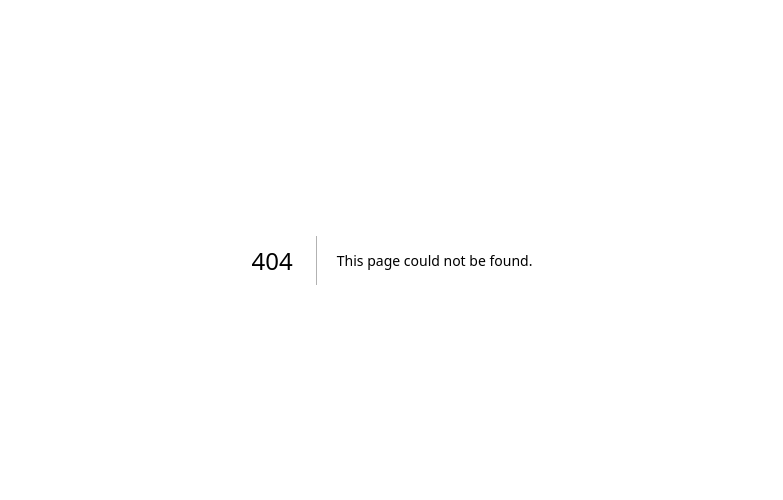
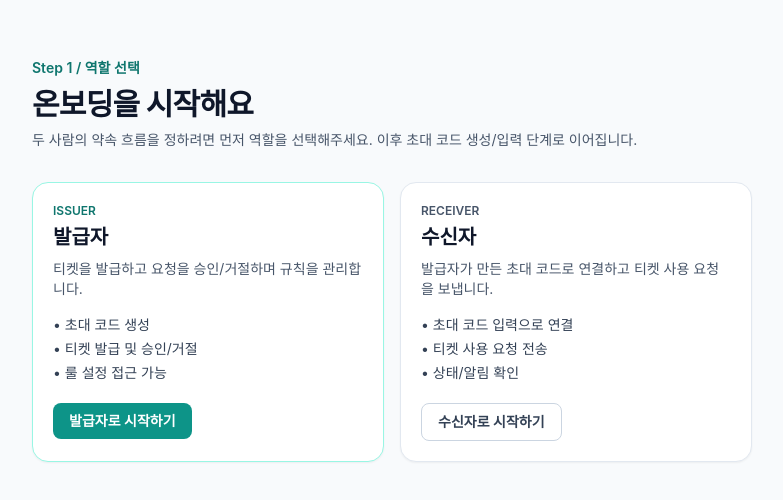
Before and after one commit to kimwoongjin/ticket-bar, a Next.js app: page /onboarding in a window 1280 px wide. Before the commit this address had no page. Shown: the part 140-640 px from the top of the page, without its empty margins (248-1031 px from the left). Built offline with nearby package versions, Linux system fonts and the light colour scheme.

Commit message:
온보딩 역할 선택 화면 추가
wireframes 톤에 맞춰 발급자/수신자 선택 카드와 다음 단계 진입 링크를 구성했다.

Ultraworked with [Sisyphus](https://github.com/code-yeongyu/oh-my-openagent)

Co-authored-by: Sisyphus <clio-agent@sisyphuslabs.ai>

```diff
--- /dev/null
+++ b/src/app/onboarding/page.tsx
@@ -0,0 +1,58 @@
+import Link from 'next/link';
+
+const OnboardingPage = () => {
+  return (
+    <main className="mx-auto flex min-h-screen w-full max-w-3xl flex-col justify-center gap-8 px-6 py-10">
+      <section className="space-y-2">
+        <p className="text-sm font-semibold text-teal-700">Step 1 / 역할 선택</p>
+        <h1 className="text-3xl font-bold tracking-tight text-slate-900">온보딩을 시작해요</h1>
+        <p className="text-sm text-slate-600">
+          두 사람의 약속 흐름을 정하려면 먼저 역할을 선택해주세요. 이후 초대 코드 생성/입력 단계로
+          이어집니다.
+        </p>
+      </section>
+
+      <section className="grid gap-4 md:grid-cols-2">
+        <article className="rounded-2xl border border-teal-200 bg-white p-5 shadow-sm">
+          <p className="text-xs font-semibold text-teal-700">ISSUER</p>
+          <h2 className="mt-1 text-xl font-bold text-slate-900">발급자</h2>
+          <p className="mt-2 text-sm text-slate-600">
+            티켓을 발급하고 요청을 승인/거절하며 규칙을 관리합니다.
+          </p>
+          <ul className="mt-4 space-y-1 text-sm text-slate-700">
+            <li>• 초대 코드 생성</li>
+            <li>• 티켓 발급 및 승인/거절</li>
+            <li>• 룰 설정 접근 가능</li>
+          </ul>
+          <Link
+            href="/onboarding/create"
+            className="mt-5 inline-flex rounded-lg bg-teal-600 px-4 py-2 text-sm font-semibold text-white transition hover:bg-teal-700"
+          >
+            발급자로 시작하기
+          </Link>
+        </article>
+
+        <article className="rounded-2xl border border-slate-200 bg-white p-5 shadow-sm">
+          <p className="text-xs font-semibold text-slate-600">RECEIVER</p>
+          <h2 className="mt-1 text-xl font-bold text-slate-900">수신자</h2>
+          <p className="mt-2 text-sm text-slate-600">
+            발급자가 만든 초대 코드로 연결하고 티켓 사용 요청을 보냅니다.
+          </p>
+          <ul className="mt-4 space-y-1 text-sm text-slate-700">
+            <li>• 초대 코드 입력으로 연결</li>
+            <li>• 티켓 사용 요청 전송</li>
+            <li>• 상태/알림 확인</li>
+          </ul>
+          <Link
+            href="/onboarding/join"
+            className="mt-5 inline-flex rounded-lg border border-slate-300 bg-white px-4 py-2 text-sm font-semibold text-slate-700 transition hover:bg-slate-50"
+          >
+            수신자로 시작하기
+          </Link>
+        </article>
+      </section>
+    </main>
+  );
+};
+
+export default OnboardingPage;
```
